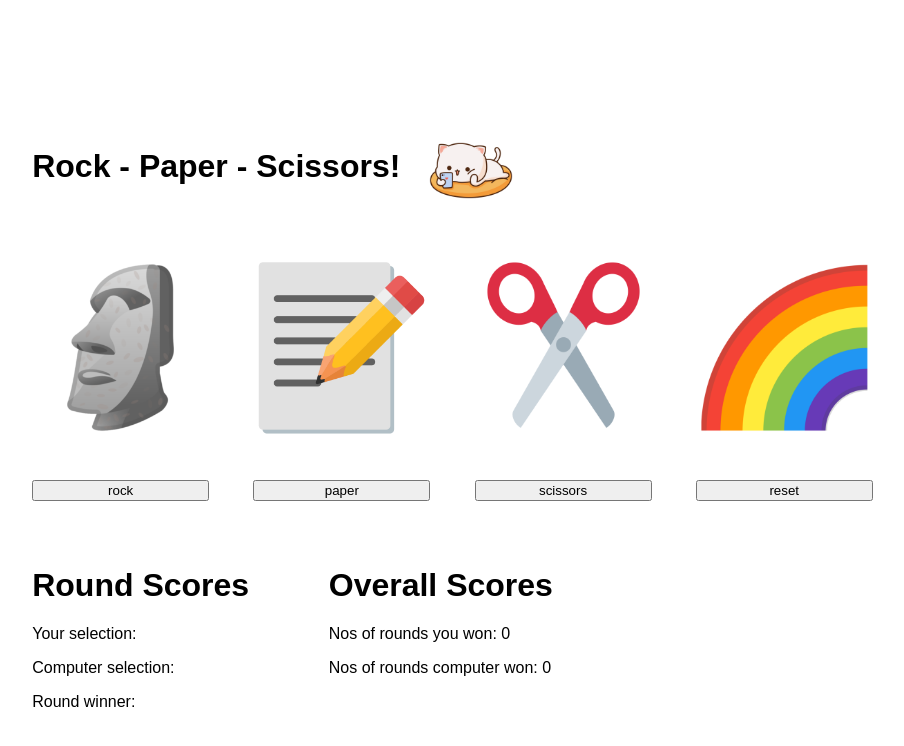
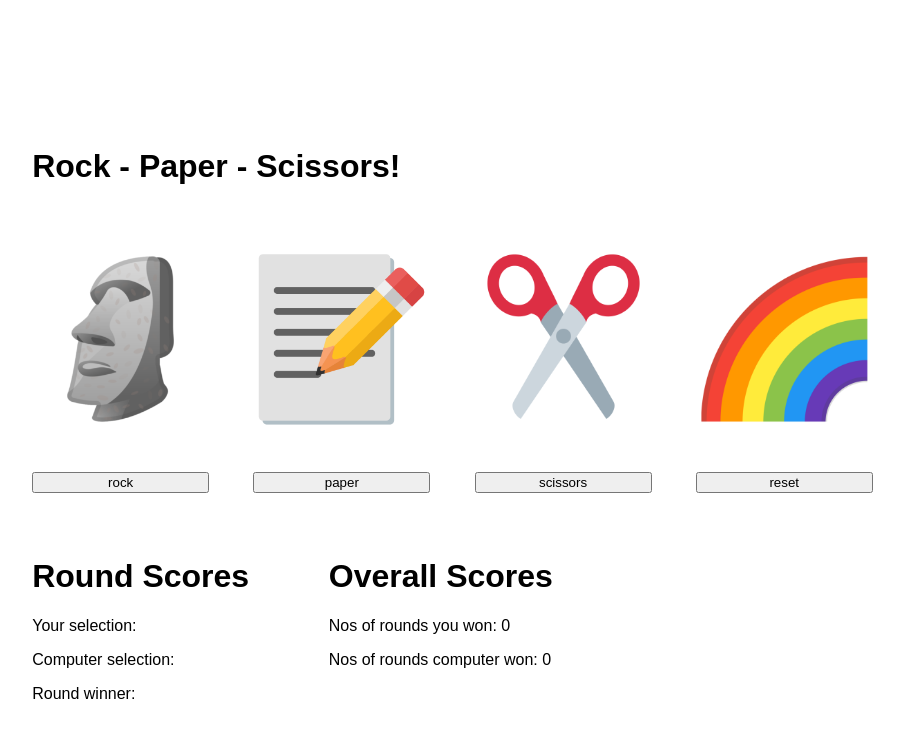
Before and after one commit to ongyongen/odin-rock-paper-scissors, a plain HTML site: page index.html in a window 1280 px wide. Shown: the whole page, without its empty margins (355-1259 px from the left). Drawn offline with Linux system fonts and the light colour scheme.

Commit message:
remove broken links

```diff
--- a/index.html
+++ b/index.html
@@ -9,7 +9,6 @@
         <div class="container">
             <div class="header">
                 <h1 id="header-title">Rock - Paper - Scissors!</h1>
-                <img id="cat" src="../img/cat.png">
             </div>
             <div class="gameBoard">
                 <div class="choices">
```
